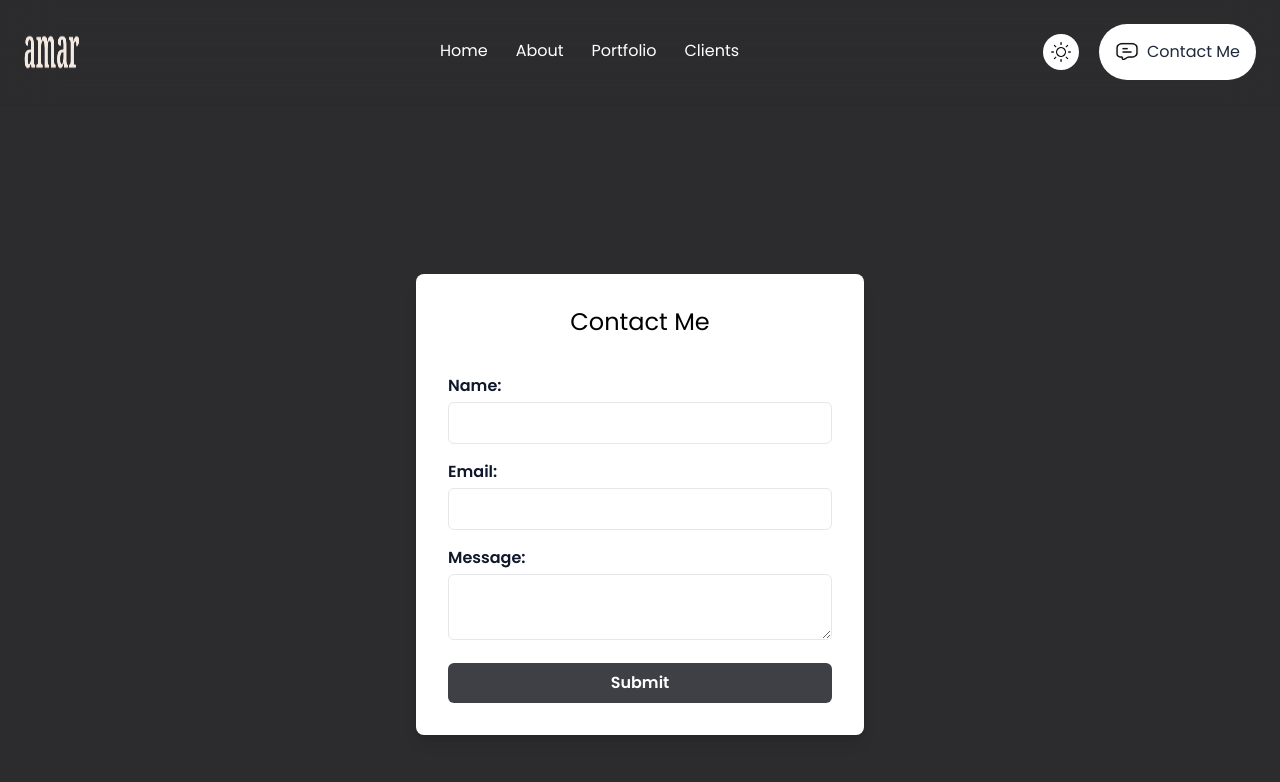
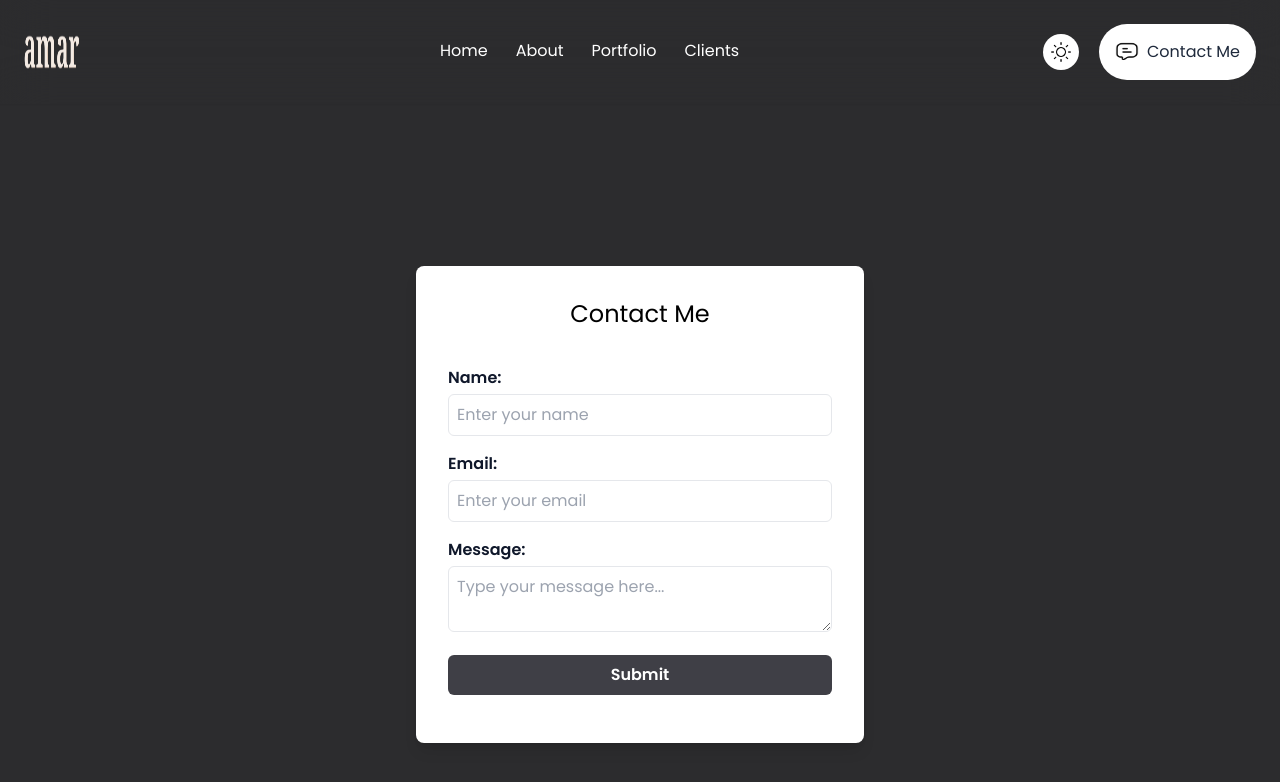
Before and after one commit to KandukuriAmar/myPortfolio, a React (Vite) app: page /contactme in a window 1280 px wide. Shown: the top 782 px of the page. Built offline with nearby package versions, Linux system fonts and the light colour scheme.

Commit message:
contact json to string modified

```diff
--- a/src/Components/Contactme.jsx
+++ b/src/Components/Contactme.jsx
@@ -1,65 +1,138 @@
-import React from 'react';
+// import React from 'react';
+// import Header from './Header';
+// export default function Contactme({mode, togglemode}) {
+
+//   return (
+//     <>
+//      <>
+//       <Header mode={mode} togglemode={togglemode}/>
+//       <div className= "flex justify-center items-center min-h-screen flex-row">
+//         <div
+//           className="bg-white p-8 rounded-lg shadow-lg w-full max-w-md"
+//         >
+//           <div className="mb-9 text-2xl text-black flex items-center justify-center">Contact Me</div>
+//           <div className="mb-4">
+//             <label className="block text-slate-900 font-semibold">Name:</label>
+//             <input
+//               name="name"
+//               type="text"
+
+//               required
+//               className="w-full mt-1 p-2 border text-black rounded-md focus:outline-none focus:ring-2 focus:ring-slate-900"
+//             />
+//           </div>
+
+//           <div className="mb-4">
+//             <label className="block text-slate-900 font-semibold">Email:</label>
+//             <input
+//               name="email"
+//               type="email"
+
+//               required
+//               className="w-full mt-1 p-2 border text-black rounded-md focus:outline-none focus:ring-2 focus:ring-slate-700"
+//             />
+//           </div>
+
+//           <div className="mb-4">
+//             <label className="block text-slate-900 font-semibold">Message:</label>
+//             <textarea
+//               name="message"
+
+//               required
+//               className="w-full mt-1 p-2 border rounded-md text-black focus:outline-none focus:ring-2 focus:ring-slate-700"
+//             />
+//           </div>
+
+//           <div>
+//             <input
+//               type="submit"
+//               value="Submit"
+//               className="w-full bg-zinc-700 text-white font-semibold py-2 rounded-md hover:bg-card cursor-pointer"
+//             />
+//           </div>
+//         </div>
+//       </div>
+//      </>
+//     </>
+//   )
+// }
+
+import React, { useState } from 'react';
 import Header from './Header';
-export default function Contactme({mode, togglemode}) {
+
+export default function Contactme({ mode, togglemode }) {
+  const [text, setText] = useState(""); // State to display submitted text
+
   return (
     <>
-     <>
-      <Header mode={mode} togglemode={togglemode}/>
-      <div className= "flex justify-center items-center min-h-screen flex-row">
-        <div
-          className="bg-white p-8 rounded-lg shadow-lg w-full max-w-md"
+      <Header mode={mode} togglemode={togglemode} />
+      <div className="flex justify-center items-center min-h-screen flex-row">
+        <div className="bg-white p-8 rounded-lg shadow-lg w-full max-w-md">
+          {/* Form */}
+          <form
+            onSubmit={(e) => {
+              e.preventDefault(); // Prevents default page reload
+              console.log("Submitted Text:", text);
+              setText("Thanks for submitting"); // Clears input state
+              setTimeout(()=>setText(""), 3000);
+            }}
           >
-          <div className="mb-9 text-2xl text-black flex items-center justify-center">Contact Me</div>
+            <div className="mb-9 text-2xl text-black flex items-center justify-center">
+              Contact Me
+            </div>
+
+            {/* Name Input */}
             <div className="mb-4">
               <label className="block text-slate-900 font-semibold">Name:</label>
               <input
                 name="name"
                 type="text"
-
                 required
+                placeholder="Enter your name"
                 className="w-full mt-1 p-2 border text-black rounded-md focus:outline-none focus:ring-2 focus:ring-slate-900"
               />
             </div>
 
+            {/* Email Input */}
             <div className="mb-4">
               <label className="block text-slate-900 font-semibold">Email:</label>
               <input
                 name="email"
                 type="email"
-
                 required
+                placeholder="Enter your email"
                 className="w-full mt-1 p-2 border text-black rounded-md focus:outline-none focus:ring-2 focus:ring-slate-700"
               />
             </div>
 
+            {/* Message Input */}
             <div className="mb-4">
               <label className="block text-slate-900 font-semibold">Message:</label>
               <textarea
                 name="message"
-
                 required
+                placeholder="Type your message here..."
                 className="w-full mt-1 p-2 border rounded-md text-black focus:outline-none focus:ring-2 focus:ring-slate-700"
               />
             </div>
 
+            {/* Submit Button */}
             <div>
-            <input
+              <button
                 type="submit"
-              value="Submit"
-              className="w-full bg-zinc-700 text-white font-semibold py-2 rounded-md hover:bg-card cursor-pointer"
-            />
+                className="w-full bg-zinc-700 text-white font-semibold py-2 rounded-md hover:bg-slate-900 cursor-pointer"
+              >
+                Submit
+              </button>
             </div>
+
+            {/* Display State */}
+            <p className="text-xl text-slate-900 flex items-center justify-center py-2">
+              {text}
+            </p>
+          </form>
         </div>
       </div>
     </>
-    </>
-  )
+  );
 }
-
-// export default function Contactme({mode, togglemode}) {
-//   return (
-//   <>
-//   <h1>Contactme</h1>
-//     </>
-//   );
-// }
```
Lines whose indentation alone changed are shown as unchanged.
